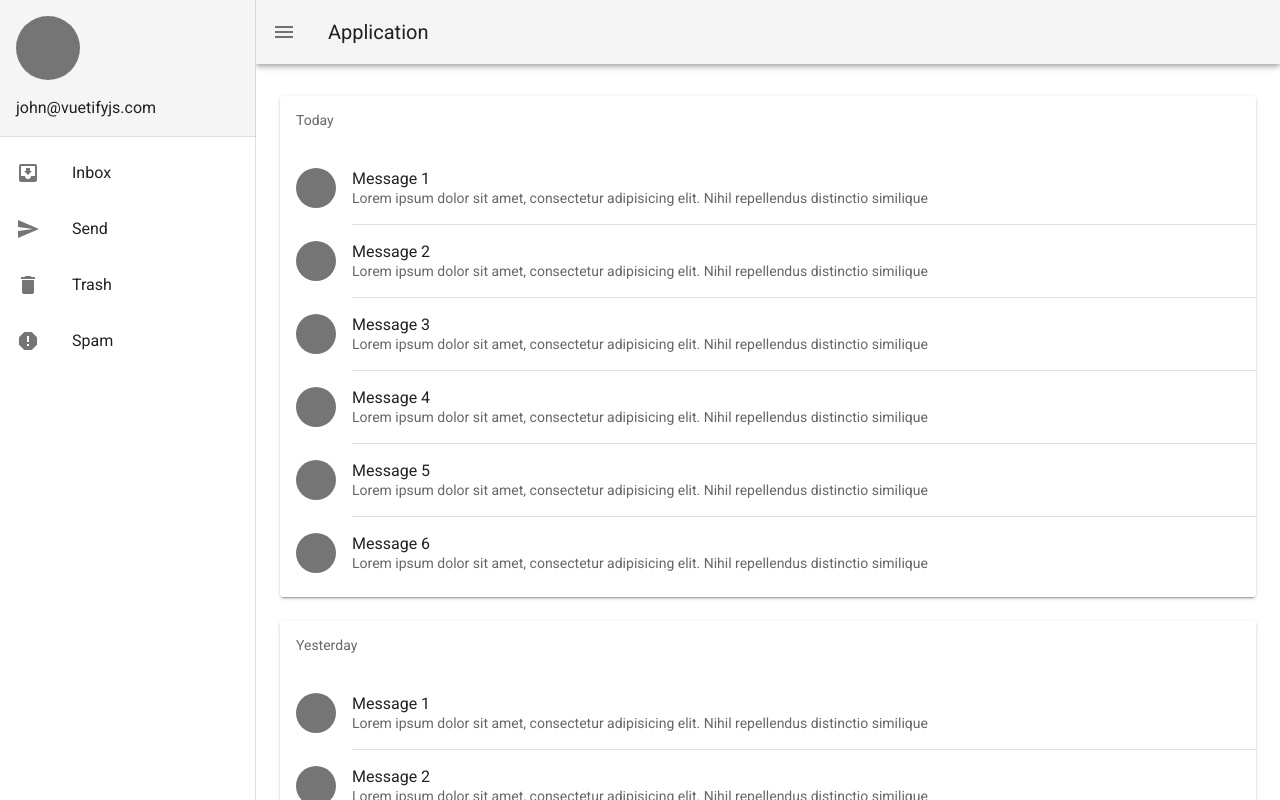
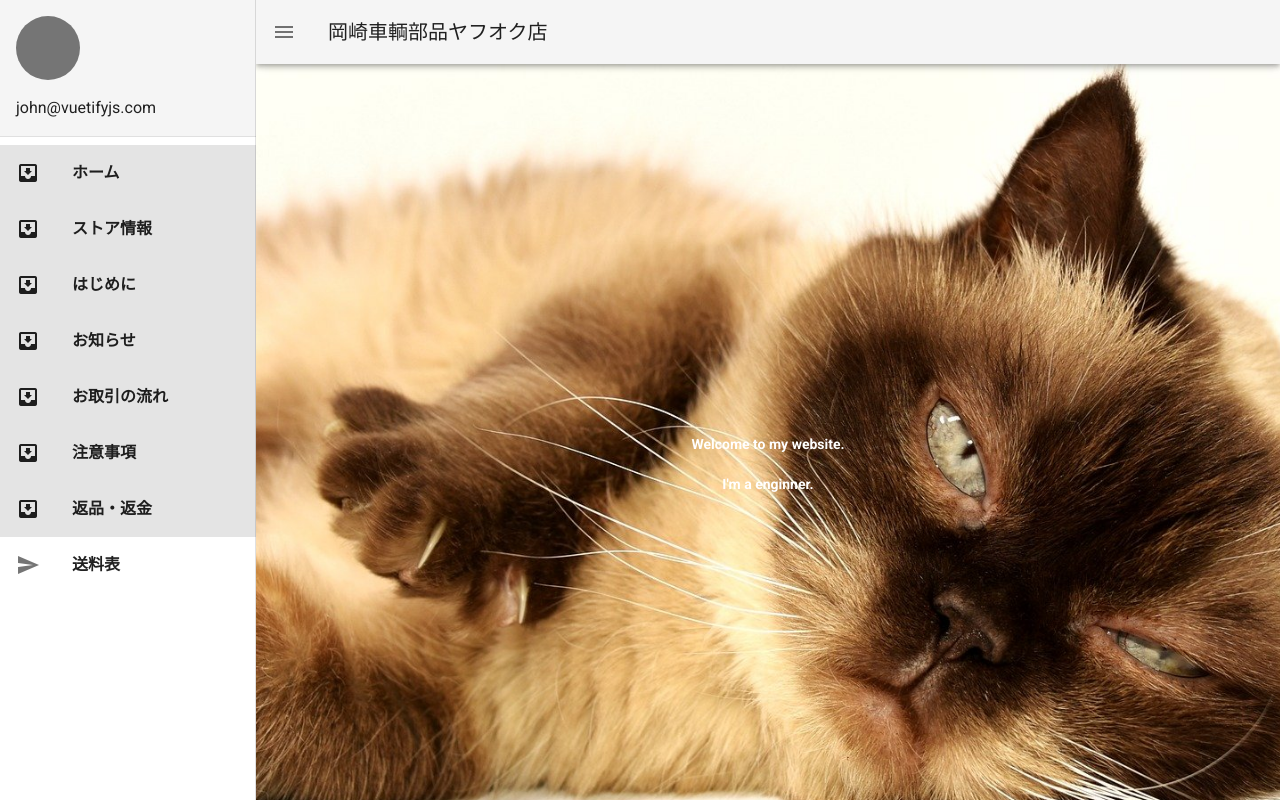
Before and after one commit to bonkun0903/yahuoku-site-vue, a Vue app: page / in a window 1280 px wide. Shown: the top 800 px of the page. Built offline with nearby package versions, Linux system fonts and the light colour scheme.

Commit message:
home画面と送料表画面を追加

```diff
--- a/src/App.vue
+++ b/src/App.vue
@@ -1,5 +1,6 @@
 <template>
-  <v-app id="inspire">
+  <v-app>
+    <v-main>
       <v-navigation-drawer
       v-model="drawer"
       app
@@ -21,8 +22,9 @@
 
       <v-list>
         <v-list-item
-          v-for="[icon, text] in links"
+          v-for="[icon, text, to] in links"
           :key="icon"
+          :to="to"
           link
         >
         <v-list-item-icon>
@@ -38,66 +40,29 @@
 
       <v-app-bar app>
         <v-app-bar-nav-icon @click="drawer = !drawer"></v-app-bar-nav-icon>
-      <v-toolbar-title>Application</v-toolbar-title>
+
+        <v-toolbar-title>岡崎車輌部品ヤフオク店</v-toolbar-title>
       </v-app-bar>
 
-    <v-main>
-      <v-container
-        class="py-8 px-6"
-        fluid
-      >
-        <v-row>
-          <v-col
-            v-for="card in cards"
-            :key="card"
-            cols="12"
-          >
-            <v-card>
-              <v-subheader>{{ card }}</v-subheader>
-
-              <v-list two-line>
-                <template v-for="n in 6">
-                  <v-list-item
-
-                    :key="n"
-                  >
-                    <v-list-item-avatar color="grey darken-1">
-                    </v-list-item-avatar>
-
-                    <v-list-item-content>
-                      <v-list-item-title>Message {{ n }}</v-list-item-title>
-
-                      <v-list-item-subtitle>
-                        Lorem ipsum dolor sit amet, consectetur adipisicing elit. Nihil repellendus distinctio similique
-                      </v-list-item-subtitle>
-                    </v-list-item-content>
-                  </v-list-item>
-
-                  <v-divider
-                    v-if="n !== 6"
-                    :key="`divider-${n}`"
-                    inset
-                  ></v-divider>
-                </template>
-              </v-list>
-            </v-card>
-          </v-col>
-        </v-row>
-      </v-container>
+      <router-view/>
     </v-main>
   </v-app>
 </template>
+<script>
 
-<script>
 export default {
+  name: 'App',
   data: () => ({
-    cards: ['Today', 'Yesterday'],
     drawer: null,
     links: [
-      ['mdi-inbox-arrow-down', 'Inbox'],
-      ['mdi-send', 'Send'],
-      ['mdi-delete', 'Trash'],
-      ['mdi-alert-octagon', 'Spam']
+      ['mdi-inbox-arrow-down', 'ホーム', '/'],
+      ['mdi-inbox-arrow-down', 'ストア情報', '/'],
+      ['mdi-inbox-arrow-down', 'はじめに', '/'],
+      ['mdi-inbox-arrow-down', 'お知らせ', '/'],
+      ['mdi-inbox-arrow-down', 'お取引の流れ', '/'],
+      ['mdi-inbox-arrow-down', '注意事項', '/'],
+      ['mdi-inbox-arrow-down', '返品・返金', '/'],
+      ['mdi-send', '送料表', 'price_list']
     ]
   })
 }
--- a/src/components/globals/AppHeader.vue
+++ /dev/null
@@ -1,75 +0,0 @@
-<template>
-  <header>
-    <v-app-bar
-      app
-      dark
-    >
-      <v-app-bar-nav-icon @click="drawer = true"></v-app-bar-nav-icon>
-      <v-toolbar-title>オカザキヤフオク部</v-toolbar-title>
-      <v-tabs>
-        <v-tab
-          v-for="(menuItem, index) in menuItems"
-          :key="index"
-          :to="menuItem.url"
-        >
-        {{ menuItem.name }}
-        </v-tab>
-      </v-tabs>
-    </v-app-bar>
-    <v-navigation-drawer
-      v-model="drawer"
-      fixed
-      temporary
-    >
-      <v-list
-        nav
-        dense
-      >
-        <v-list-item-group>
-          <v-list-item
-            v-for="(menuItem, index) in menuItems"
-            :key="index"
-            :to="menuItem.url"
-          >
-            <v-list-item-title>{{ menuItem.name }}</v-list-item-title>
-          </v-list-item>
-        </v-list-item-group>
-      </v-list>
-    </v-navigation-drawer>
-  </header>
-</template>
-
-<script>
-import constants from '../../common/constants'
-
-export default {
-  name: 'AppHeader',
-  data () {
-    return {
-      drawer: false,
-      menuItems: constants.menuItems
-    }
-  }
-}
-</script>
-
-<style lang="scss" scoped>
-.v-toolbar__title {
-  overflow: visible !important;
-  margin-right: 50px !important;
-}
-
-.v-app-bar__nav-icon {
-  @include display_pc {
-    display: none !important;
-  }
-}
-
-.v-tabs {
-  display: none;
-
-  @include display_pc {
-    display: block !important;
-  }
-}
-</style>
--- a/src/components/pages/Home.vue
+++ b/src/components/pages/Home.vue
@@ -1,6 +1,6 @@
 <template>
   <section class="home">
-    <HomeHero class="sidebar-area"/>
+    <HomeHero/>
   </section>
 </template>
 <script>
@@ -12,8 +12,3 @@ export default {
   }
 }
 </script>
-<style lang="scss" scoped>
-.home {
-  padding-bottom: 50px;
-}
-</style>
--- a/src/router/index.js
+++ b/src/router/index.js
@@ -1,23 +1,23 @@
 import Vue from 'vue'
 import Router from 'vue-router'
-// import Home from './components/pages/Home.vue'
-// import PriceList from './components/PriceList.vue'
+import Home from '../components/pages/Home.vue'
+import PriceList from '../components/pages/PriceList.vue'
 // import ProductConditionTable from './components/ProductConditionTable.vue'
 
 Vue.use(Router)
 
 export default new Router({
   routes: [
-    // {
-    //   path: '/',
-    //   name: 'home',
-    //   component: Home
-    // },
-    // {
-    //   path: '/price_list',
-    //   name: 'price_list',
-    //   component: PriceList
-    // },
+    {
+      path: '/',
+      name: 'home',
+      component: Home
+    },
+    {
+      path: '/price_list',
+      name: 'price_list',
+      component: PriceList
+    }
     // {
     //   path: '/product_condition_table',
     //   name: 'product_condition_table',
```
Also changed, not shown: src/components/globals/AppSideBar.vue (deleted, +0 -42 lines), src/components/pages/PriceList.vue (renamed from src/components/PriceList.vue), src/components/parts/AppButton.vue (renamed from src/components/AppButton.vue), src/components/parts/ProductConditionTable.vue (renamed from src/components/ProductConditionTable.vue). Lines whose indentation alone changed are shown as unchanged.
